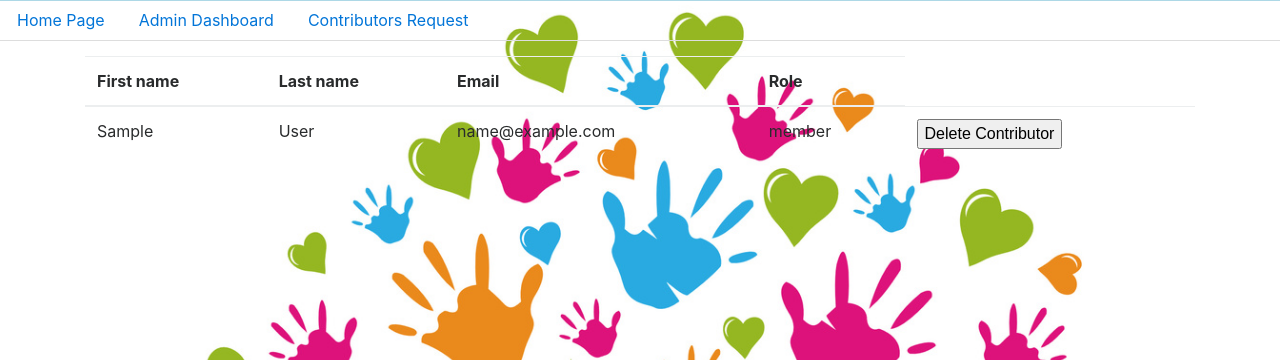
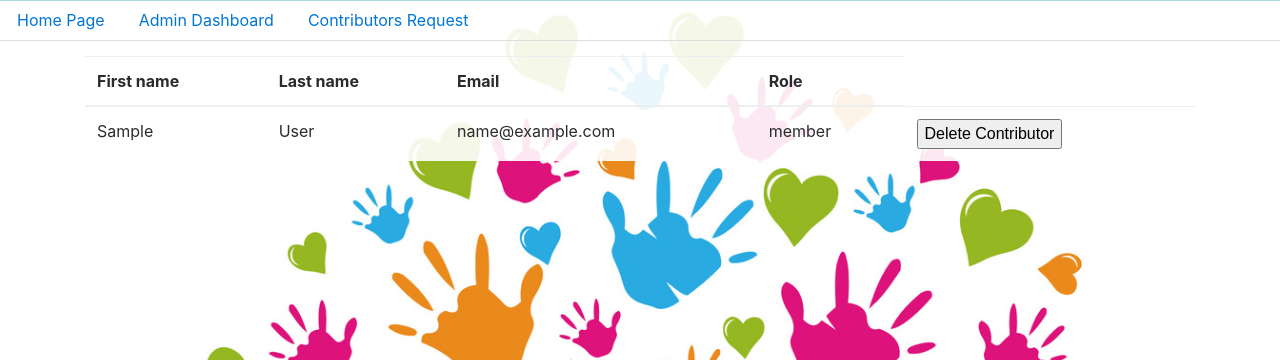
Before and after one commit to Aryailia/Jomhelp-Simplecause-, a Rails app: page /organisations/1/contributors in a window 1280 px wide. Shown: the part 71-431 px from the top of the page. Run offline with Rails 7, Linux system fonts and the light colour scheme; a user stored in the database is signed in; tables that the repository leaves empty hold one stand-in row (values such as "Sample post"); style sheets or scripts are compiled from the project's sources; parts of the project's set-up code (start-up, migrations or seed data) failed here and were passed over; some libraries are stand-ins or nearby versions.

Commit message:
adding whites

```diff
--- a/app/controllers/events_controller.rb
+++ b/app/controllers/events_controller.rb
@@ -62,7 +62,6 @@ class EventsController < ApplicationController
   # POST /events
   # POST /events.json
   def create
-    byebug
     begin
       @event = Event.new(event_params)
       @event.voucher = SecureRandom.hex(4)
--- a/app/views/contributors/index.html.erb
+++ b/app/views/contributors/index.html.erb
@@ -1,3 +1,4 @@
+<div class="half-white" style="height:100%;">
 	<ul class="nav nav-tabs">
 		<li class="nav-item">
 			<%= link_to 'Home Page', organisation_path(@organisation), :class => "nav-link" %>
@@ -46,3 +47,4 @@
 			</tbody>
 		</table>
 	</div>
+</div>
--- a/app/views/contributors/unapproved_contributors.html.erb
+++ b/app/views/contributors/unapproved_contributors.html.erb
@@ -1,3 +1,4 @@
+<div class="half-white">
 	<ul class="nav nav-tabs">
 		<li class="nav-item">
 			<%= link_to 'Home Page', organisation_path(@organisation), :class => "nav-link" %>
@@ -47,3 +48,4 @@
 
 		<% end %>
 	</div>
+</div>
--- a/app/views/layouts/application.html.erb
+++ b/app/views/layouts/application.html.erb
@@ -67,12 +67,6 @@
         <% end -%>
       </div>
     </nav>
-
-    <div id="flash">
-      <% flash.each do |key, value| -%>
-        <div id="flash_<%= key %>"><%=h value %></div>
-      <% end %>
-    </div>
   </header>
 
   <section>
--- a/app/views/organisations/admin_dashboard.html.erb
+++ b/app/views/organisations/admin_dashboard.html.erb
@@ -1,4 +1,4 @@
-
+<div class="half-white">
 	<ul class="nav nav-tabs">
 		<li class="nav-item">
 			<%= link_to 'Home Page', organisation_path(@organisation), :class => "nav-link" %>
@@ -62,3 +62,4 @@
 			<h1 class="title">Past Events Report</h1>
 		</div>
 	</div>
+</div>
--- a/app/views/organisations/edit.html.erb
+++ b/app/views/organisations/edit.html.erb
@@ -1,3 +1,4 @@
+<div class="half-white">
   <ul class="nav nav-tabs">
     <li class="nav-item">
       <%= link_to 'Home Page', organisation_path(@organisation), :class => "nav-link" %>
@@ -24,3 +25,4 @@
     <%= render 'form', organisation: @organisation %>
     <%= button_to 'Dissolve the Organisation', @organisation, method: :delete, data: { confirm: 'Are you sure? You are deleting the whole organisation' }, :class => "btn btn-outline-success", :display => "inline" %>
   </div>
+</div>
--- a/db/migrate/20171110065442_add_time_stamps_to_posts.rb
+++ /dev/null
@@ -1,6 +0,0 @@
-class AddTimeStampsToPosts < ActiveRecord::Migration[5.1]
-  def change
-  	add_column :posts, :created_at, :datetime,  default: Time.zone.now, null: false
-  	add_column :posts, :updated_at, :datetime,  default: Time.zone.now, null: false
-  end
-end
```
Also changed, not shown: db/schema.rb. Lines whose indentation alone changed are shown as unchanged.
